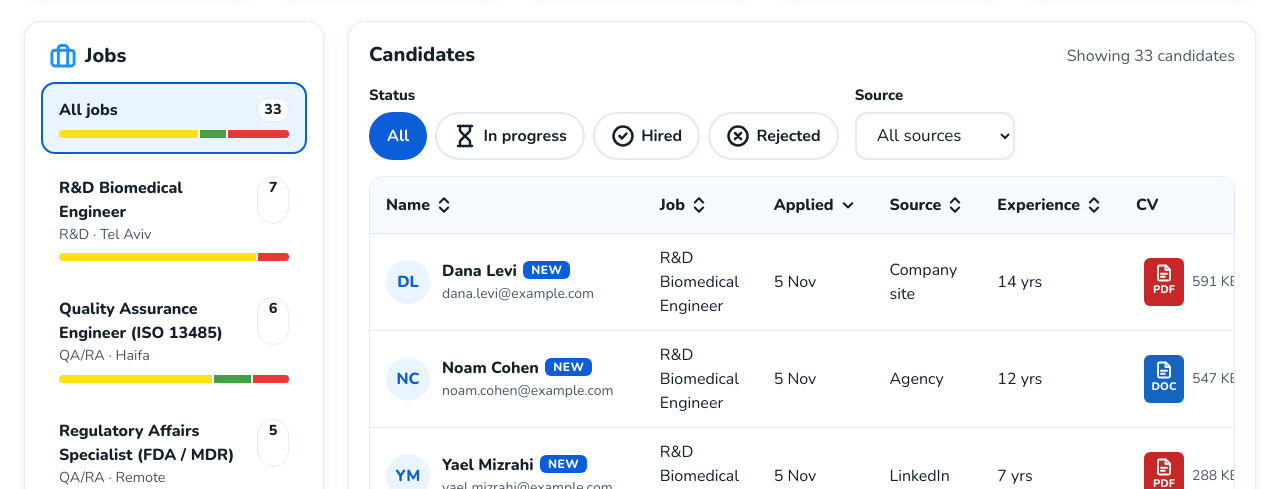
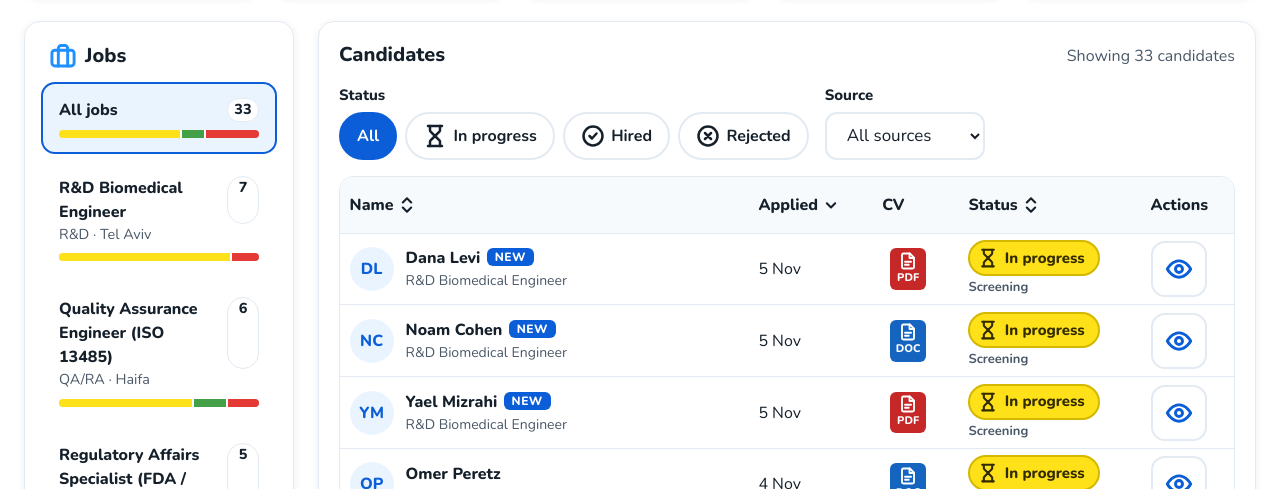
Before and after one commit to meravluss-star/Claude_code_dashboard, a plain HTML site: page index.html in a window 1280 px wide. Shown: the part 311-800 px from the top of the page. Drawn offline with nearby package versions, Linux system fonts and the light colour scheme.

Commit message:
Make candidates table compact so CV and status columns are not cut off
Co-Authored-By: Claude Opus 5.5 <noreply@anthropic.com>

```diff
--- a/index.html
+++ b/index.html
@@ -98,7 +98,7 @@ main:focus{outline:none}
 .k-new .kpi-ic{background:#EDE7F6;color:#4527A0}
 
 /* layout */
-.layout{display:grid;grid-template-columns:300px minmax(0,1fr);gap:1.5rem;align-items:start}
+.layout{display:grid;grid-template-columns:270px minmax(0,1fr);gap:1.5rem;align-items:start}
 .card{background:#fff;border:1px solid var(--border);border-radius:var(--radius);box-shadow:var(--shadow)}
 .jobs-panel{padding:1rem;position:sticky;top:6rem}
 .jobs-panel h2{display:flex;align-items:center;gap:.5rem;padding:.25rem .5rem .75rem}
@@ -132,12 +132,17 @@ select:focus-visible,.input:focus-visible,textarea:focus-visible{border-color:va
 .table-wrap{overflow-x:auto;border:1px solid var(--border);border-radius:14px}
 table{width:100%;border-collapse:separate;border-spacing:0;font-size:1rem}
 th{background:#F7FAFD;text-align:start;font-weight:800;padding:0;border-bottom:1px solid var(--border);white-space:nowrap}
-th .sort{display:flex;align-items:center;gap:.25rem;width:100%;min-height:3.5rem;padding:0 1rem;border:0;background:none;font-weight:800;cursor:pointer;text-align:start}
+th .sort{display:flex;align-items:center;gap:.2rem;width:100%;min-height:3.5rem;padding:0 .6rem;border:0;background:none;font-weight:800;cursor:pointer;text-align:start}
 th .sort:hover{color:var(--brand-ink)}
-th .plain{display:block;padding:0 1rem}
-td{padding:.75rem 1rem;border-bottom:1px solid var(--border);vertical-align:middle}
+th .plain{display:block;padding:0 .6rem}
+td{padding:.4rem .6rem;border-bottom:1px solid var(--border);vertical-align:middle}
 tr:last-child td{border-bottom:0}
-tbody tr{height:4.5rem}
+tbody tr{height:4rem}
+#candTable .name-cell{padding:.4rem .6rem!important;white-space:normal}
+.cv-cell .ftype{width:2.25rem;height:2.6rem}
+.badge-sm{font-size:.9375rem;padding:.15rem .6rem .15rem .35rem;gap:.3rem;border-width:1.5px}
+.badge-sm+.stage{font-size:.8125rem;margin-top:.15rem}
+.act-btn{padding:0;min-width:3.5rem}
 tbody tr>*{background:#fff}
 .person{display:flex;align-items:center;gap:.75rem}
 .avatar{width:2.75rem;height:2.75rem;border-radius:50%;background:var(--brand-tint);color:var(--brand-ink);display:flex;align-items:center;justify-content:center;font-weight:800;flex:none}
@@ -229,9 +234,13 @@ dialog::backdrop{background:rgba(21,32,43,.45)}
 .toast .icon-btn:hover{background:rgba(255,255,255,.15)}
 @keyframes pop{from{transform:translateY(12px);opacity:0}to{transform:none;opacity:1}}
 
-@media (max-width:1279px){ .opt{display:none} .kpis{grid-template-columns:repeat(3,minmax(0,1fr))} }
+.opt{display:none} /* Source & Recruiter are shown in the CV panel */
+@media (max-width:1365px){ .opt-md{display:none} .email-sub{display:none!important} .job-sub{display:block!important} }
+@media (max-width:1279px){ .kpis{grid-template-columns:repeat(3,minmax(0,1fr))} }
 @media (max-width:1023px){
   .layout{grid-template-columns:1fr}
+  .topbar{grid-template-columns:1fr auto}
+  .search{grid-column:1/-1;grid-row:2;max-width:none;margin-bottom:.25rem}
   .jobs-panel{display:none}
   .job-field{display:flex}
   .kpis{grid-template-columns:repeat(2,minmax(0,1fr))}
@@ -660,7 +669,7 @@ function ago(t){
   return rtf.format(Math.round(s/86400), 'day');
 }
 const sizeTxt = kb => kb >= 1024 ? (kb/1024).toFixed(1) + ' MB' : kb + ' KB';
-const badge = c => `<span class="badge b-${c.status}">${ic(STATUS_IC[c.status],24)}<span>${T()[c.status]}</span></span>` +
+const badge = (c, sm) => `<span class="badge b-${c.status}${sm?' badge-sm':''}">${ic(STATUS_IC[c.status],sm?20:24)}<span>${T()[c.status]}</span></span>` +
   (c.status==='in_progress' && c.stage ? `<span class="stage">${T().stages[c.stage]}</span>` : '');
 const fileType = c => `<span class="ftype ${c.cv.type}" aria-hidden="true">${ic('file',18)}${c.cv.type==='pdf'?'PDF':'DOC'}</span>`;
 
@@ -756,15 +765,15 @@ function renderChips(){
 }
 
 const COLS = [
-  {k:'name', l:'colName', sort:true}, {k:'job', l:'colJob', sort:true, jobCol:true}, {k:'appliedAt', l:'colApplied', sort:true},
-  {k:'source', l:'colSource', sort:true, opt:true}, {k:'years', l:'colExp', sort:true}, {k:'cv', l:'colCv'},
+  {k:'name', l:'colName', sort:true}, {k:'job', l:'colJob', sort:true, jobCol:true, md:true}, {k:'appliedAt', l:'colApplied', sort:true},
+  {k:'source', l:'colSource', sort:true, opt:true}, {k:'years', l:'colExp', sort:true, md:true}, {k:'cv', l:'colCv'},
   {k:'status', l:'colStatus', sort:true}, {k:'recruiter', l:'colRecruiter', sort:true, opt:true}, {k:'act', l:'colActions'}
 ];
 function renderTable(list){
   const t = T(), showJob = state.job==='all';
   const cols = COLS.filter(c=>!c.jobCol || showJob);
   $('#thead').innerHTML = cols.map(c=>{
-    const cls = c.opt ? ' class="opt"' : '';
+    const cls = c.opt ? ' class="opt"' : c.md ? ' class="opt-md"' : '';
     if(!c.sort) return `<th scope="col"${cls}><span class="plain">${t[c.l]}</span></th>`;
     const active = state.sort.key===c.k;
     const aria = active ? ` aria-sort="${state.sort.dir==='asc'?'ascending':'descending'}"` : '';
@@ -775,15 +784,15 @@ function renderTable(list){
     const job = jobById(c.jobId);
     return `<tr class="st-${c.status}">
       <th scope="row" style="font-weight:400;padding:.75rem 1rem;border-bottom:1px solid var(--border);background:inherit" class="name-cell">
-        <span class="person"><span class="avatar" aria-hidden="true">${initials(c.name)}</span><span><span class="pname">${esc(c.name)}</span>${c.isNew?`<span class="new-tag">${t.newTag}</span>`:''}<span class="sub">${esc(c.email)}</span></span></span></th>
-      ${showJob?`<td>${esc(job.title)}</td>`:''}
+        <span class="person"><span class="avatar" aria-hidden="true">${initials(c.name)}</span><span><span class="pname">${esc(c.name)}</span>${c.isNew?`<span class="new-tag">${t.newTag}</span>`:''}<span class="sub email-sub">${esc(c.email)}</span>${showJob?`<span class="sub job-sub" style="display:none">${esc(job.title)}</span>`:''}</span></span></th>
+      ${showJob?`<td class="opt-md">${esc(job.title)}</td>`:''}
       <td><time datetime="${new Date(c.appliedAt).toISOString()}">${fmtDate(c.appliedAt)}</time></td>
       <td class="opt">${t.sources[c.source]}</td>
-      <td>${t.yrs(c.years)}</td>
-      <td><button type="button" class="file-btn" data-open="${c.id}" aria-label="${esc(t.openFile(c.cv.name, c.name))}">${fileType(c)}<span class="sub">${sizeTxt(c.cv.sizeKb)}</span></button></td>
-      <td>${badge(c)}</td>
+      <td class="opt-md">${t.yrs(c.years)}</td>
+      <td class="cv-cell"><button type="button" class="file-btn" data-open="${c.id}" aria-label="${esc(t.openFile(c.cv.name, c.name))}" title="${esc(c.cv.name)} · ${sizeTxt(c.cv.sizeKb)}">${fileType(c)}</button></td>
+      <td>${badge(c, true)}</td>
       <td class="opt">${esc(c.recruiter)}</td>
-      <td><button type="button" class="btn btn-ghost" data-open="${c.id}" aria-label="${esc(t.viewCvOf(c.name))}">${ic('eye',28)}<span>${t.viewCv}</span></button></td>
+      <td><button type="button" class="btn btn-ghost act-btn" data-open="${c.id}" aria-label="${esc(t.viewCvOf(c.name))}" title="${esc(t.viewCv)}">${ic('eye',28)}</button></td>
     </tr>`;
   }).join('');
 }
```
Also changed, not shown: 1 other file.
